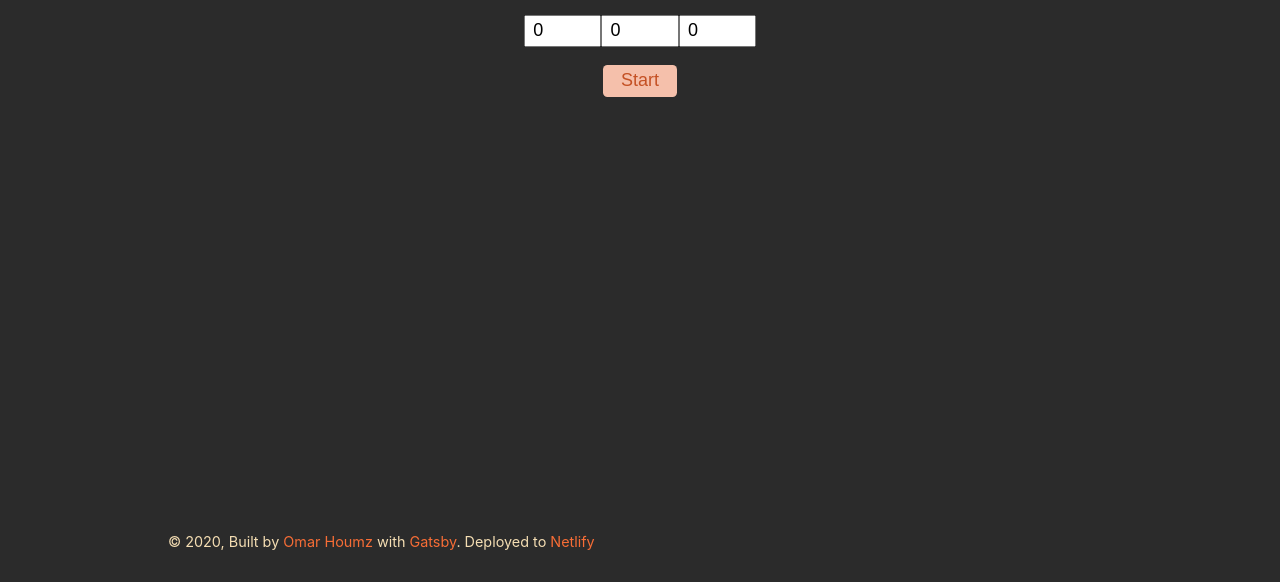
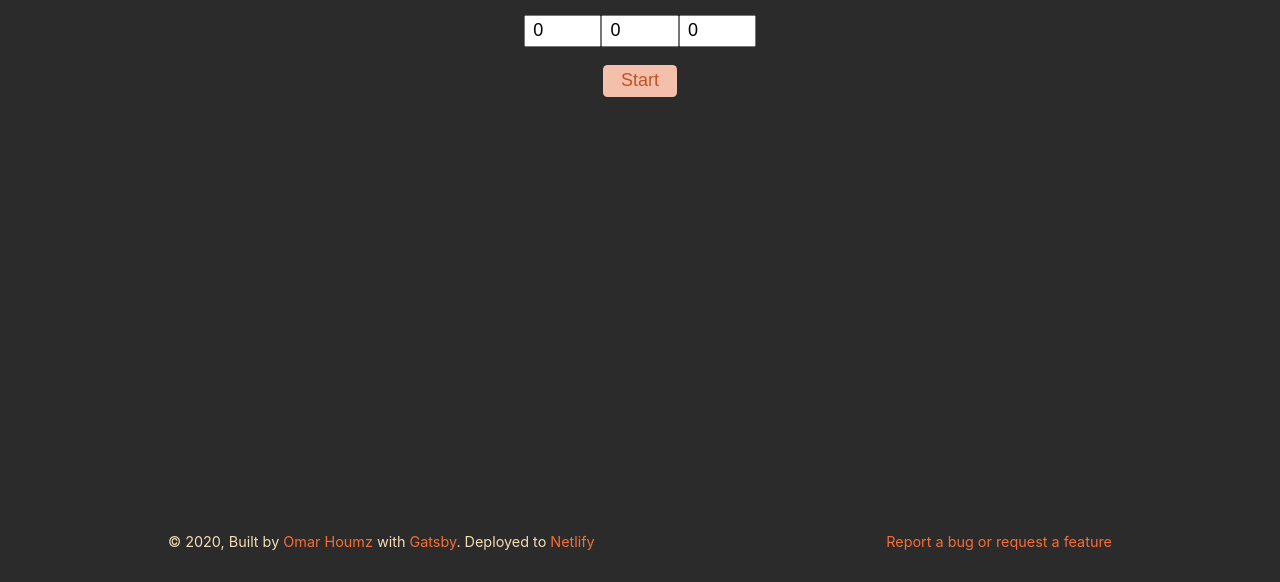
Before and after one commit to omarhoumz/pomodoro-goals, a Gatsby site: page / in a window 1280 px wide. Shown: the part 218-800 px from the top of the page. Built offline with nearby package versions, Linux system fonts and the light colour scheme; Gatsby itself is replaced by a stand-in of ours.

Commit message:
chore: disabled color & link to issues

```diff
--- a/src/components/footer/footer.jsx
+++ b/src/components/footer/footer.jsx
@@ -5,6 +5,7 @@ import styles from './footer.module.css'
 const Footer = memo(function Footer() {
   return (
     <footer className={['container', styles.footer].join(' ')}>
+      <p>
         © {new Date().getFullYear()}, Built by
         {` `}
         <a href='https://omarhoumz.com'>Omar Houmz</a>
@@ -12,6 +13,12 @@ const Footer = memo(function Footer() {
         <a href='https://www.gatsbyjs.org'>Gatsby</a>
         {`. Deployed to `}
         <a href='https://www.netlify.com'>Netlify</a>
+      </p>
+      <p>
+        <a href='https://github.com/omhoumz/pomodoro-goals/issues'>
+          Report a bug or request a feature
+        </a>
+      </p>
     </footer>
   )
 })
--- a/src/components/footer/footer.module.css
+++ b/src/components/footer/footer.module.css
@@ -1,4 +1,13 @@
 .footer {
   padding: 1.5rem 1rem;
   font-size: 80%;
+
+  display: flex;
+  justify-content: space-between;
+  flex-wrap: wrap;
+  gap: 1em;
 }
+
+.footer p {
+  margin: 0;
+}
--- a/src/components/timer/timer.module.css
+++ b/src/components/timer/timer.module.css
@@ -38,7 +38,7 @@ button:hover:not(:disabled) {
   background-color: #edae95;
 }
 button:disabled {
-  color: #aa6af1;
+  color: #ef7f53;
 }
 
 button + button {
```
Lines whose indentation alone changed are shown as unchanged.
